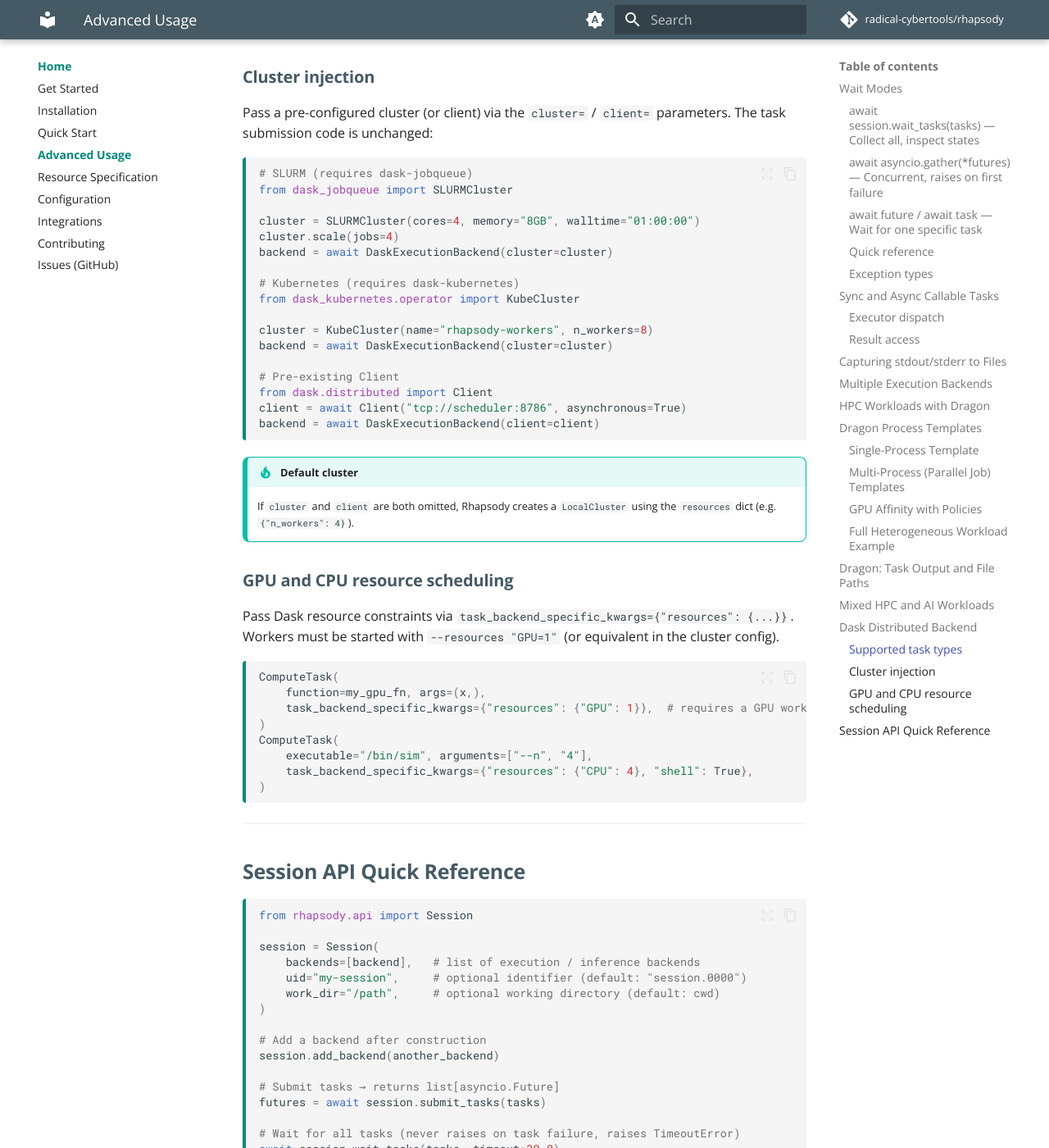
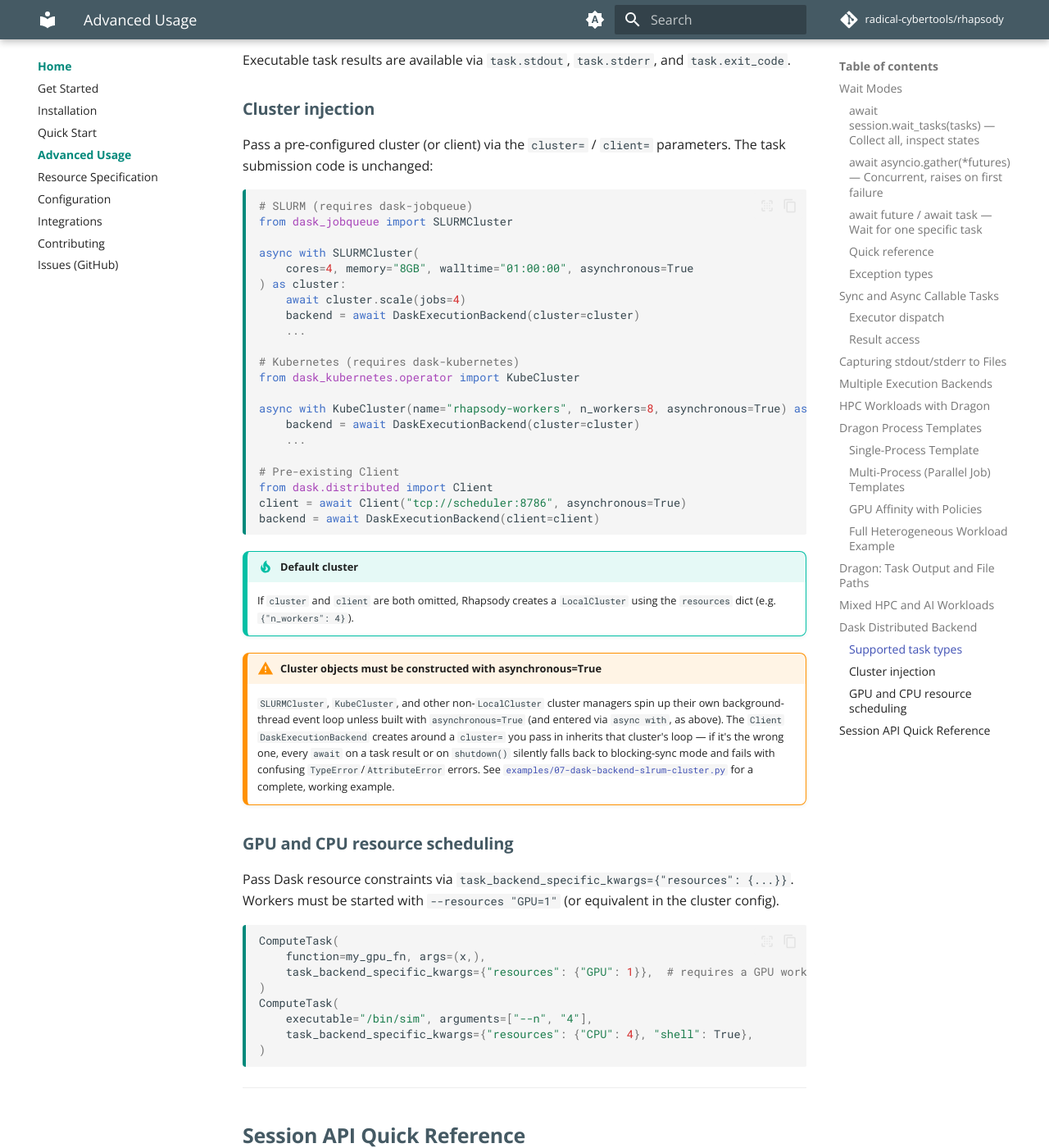
Before and after one commit to radical-cybertools/rhapsody, an MkDocs documentation site: the page built from docs/getting-started/advanced-usage.md, in a window 1280 px wide and 1400 px high, scrolled down 15545 px. Shown: the whole window at 82% size. Built offline with MkDocs 1.6.1 and Material for MkDocs 9.7.7, drawn with Linux system fonts in a browser that asks for light colours; comment, search, counter and statistics services are not loaded; some of the changed text lies outside the part shown.

Commit message:
docs: fix stale Dask examples that reproduce the async-loop-mismatch bug
The old @wraps-closure wording ("wrapped transparently") and the plain
sync SLURMCluster()/KubeCluster() construction shown in advanced-usage.md,
resource-specification.md, configuration.md, both dask examples, and the
tutorial notebook no longer match the refactored backend and, worse, are
exactly the pattern that silently breaks task results/shutdown via a
mismatched event loop. Update all of them to asynchronous=True + async
with, add a CHANGELOG entry, and cross-link the new 07 Slurm example.

```diff
--- a/docs/getting-started/advanced-usage.md
+++ b/docs/getting-started/advanced-usage.md
@@ -147,7 +147,7 @@ so they have their own event loop and do not share the session's loop.
 |---|---|---|---|
 | `ConcurrentExecutionBackend` (default) | `ThreadPoolExecutor` | called directly | run via `asyncio.run` |
 | `ConcurrentExecutionBackend` | `ProcessPoolExecutor` | called directly | run via `asyncio.run` |
-| `DaskExecutionBackend` | Dask workers | submitted natively | wrapped transparently |
+| `DaskExecutionBackend` | Dask workers | submitted natively | submitted natively — Dask runs coroutine functions on the worker's own event loop |
 | `OrbitExecutionBackend` | remote ORBIT endpoint | shipped via `cloudpickle` | shipped via `cloudpickle` |
 
 !!! note "ProcessPoolExecutor requires cloudpickle"
@@ -658,7 +658,8 @@ from rhapsody.backends import DaskExecutionBackend
 def compute_square(n):
     return n * n
 
-# Async function — wrapped transparently, name visible in Dask dashboard
+# Async function — submitted directly; Dask runs it natively on the worker's
+# own event loop, no RHAPSODY-side wrapper involved
 async def fetch_data(n):
     await asyncio.sleep(0.01)
     return n * 2
@@ -691,15 +692,19 @@ The task submission code is unchanged:
 # SLURM (requires dask-jobqueue)
 from dask_jobqueue import SLURMCluster
 
-cluster = SLURMCluster(cores=4, memory="8GB", walltime="01:00:00")
-cluster.scale(jobs=4)
-backend = await DaskExecutionBackend(cluster=cluster)
+async with SLURMCluster(
+    cores=4, memory="8GB", walltime="01:00:00", asynchronous=True
+) as cluster:
+    await cluster.scale(jobs=4)
+    backend = await DaskExecutionBackend(cluster=cluster)
+    ...
 
 # Kubernetes (requires dask-kubernetes)
 from dask_kubernetes.operator import KubeCluster
 
-cluster = KubeCluster(name="rhapsody-workers", n_workers=8)
-backend = await DaskExecutionBackend(cluster=cluster)
+async with KubeCluster(name="rhapsody-workers", n_workers=8, asynchronous=True) as cluster:
+    backend = await DaskExecutionBackend(cluster=cluster)
+    ...
 
 # Pre-existing Client
 from dask.distributed import Client
@@ -709,6 +714,17 @@ backend = await DaskExecutionBackend(client=client)
 
 !!! tip "Default cluster"
     If `cluster` and `client` are both omitted, Rhapsody creates a `LocalCluster` using the `resources` dict (e.g. `{"n_workers": 4}`).
+
+!!! warning "Cluster objects must be constructed with asynchronous=True"
+    `SLURMCluster`, `KubeCluster`, and other non-`LocalCluster` cluster managers
+    spin up their own background-thread event loop unless built with
+    `asynchronous=True` (and entered via `async with`, as above). The `Client`
+    `DaskExecutionBackend` creates around a `cluster=` you pass in inherits that
+    cluster's loop — if it's the wrong one, every `await` on a task result or on
+    `shutdown()` silently falls back to blocking-sync mode and fails with
+    confusing `TypeError`/`AttributeError` errors. See
+    [`examples/07-dask-backend-slrum-cluster.py`](https://github.com/radical-cybertools/rhapsody/blob/main/examples/07-dask-backend-slrum-cluster.py)
+    for a complete, working example.
 
 ### GPU and CPU resource scheduling
 
```
Also changed, not shown: CHANGELOG.md (+69 -0 lines), docs/getting-started/configuration.md (+1 -1 lines), docs/getting-started/resource-specification.md (+14 -3 lines), 3 other files.
